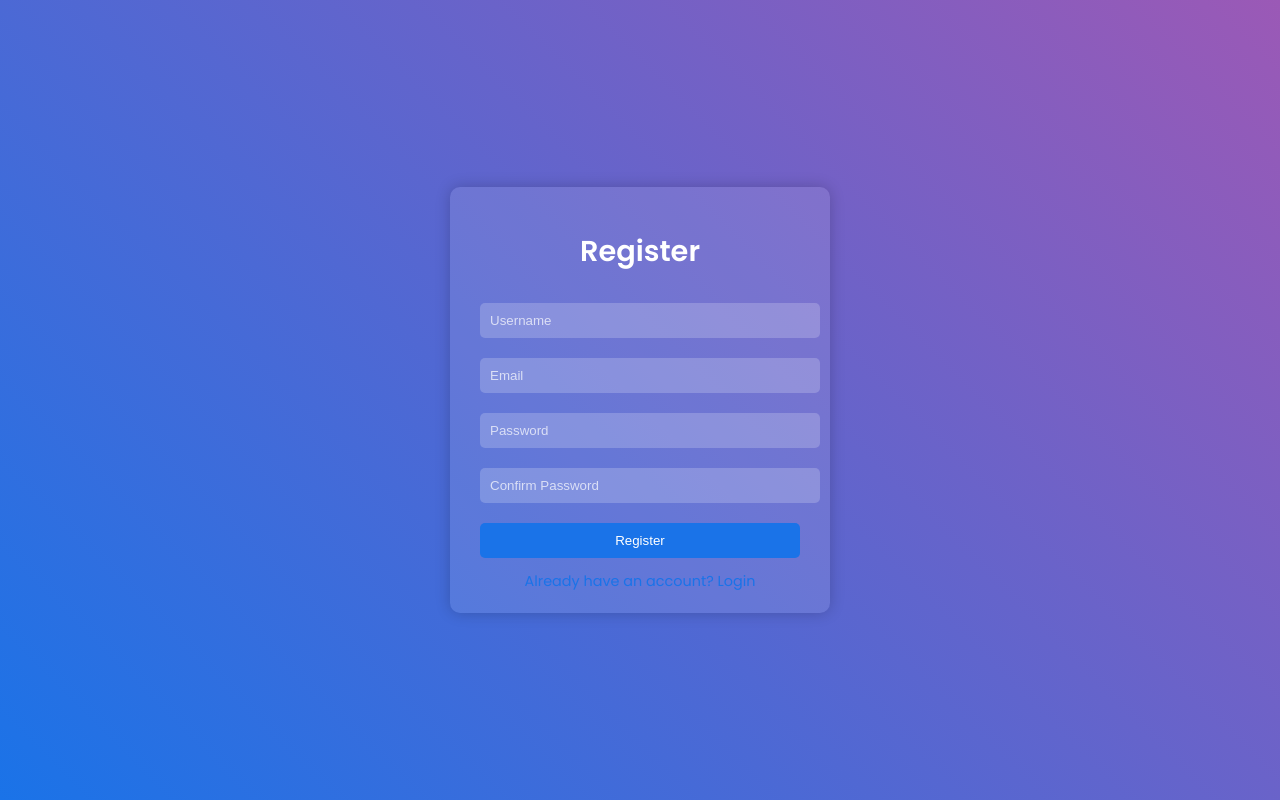
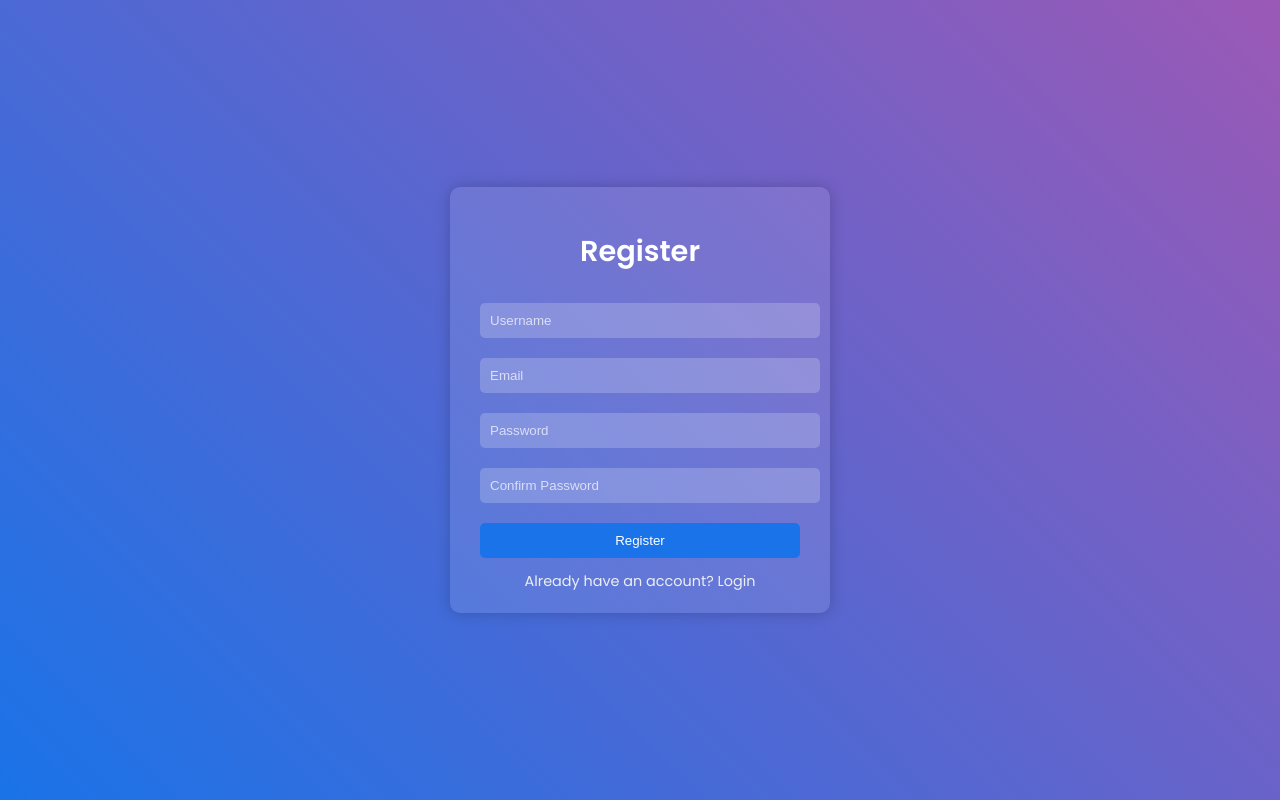
Before and after one commit to 21AK1A0427/Form-Validation, a plain HTML site: page index.html in a window 1280 px wide. Drawn offline with Linux system fonts and the light colour scheme.

Commit message:
Update index.html

```diff
--- a/index.html
+++ b/index.html
@@ -57,7 +57,7 @@
       background: #1669c1;
     }
     .form-container a {
-      color: #1a73e8;
+      color: #edeff2;
       text-decoration: none;
       font-size: 0.9em;
     }
```
